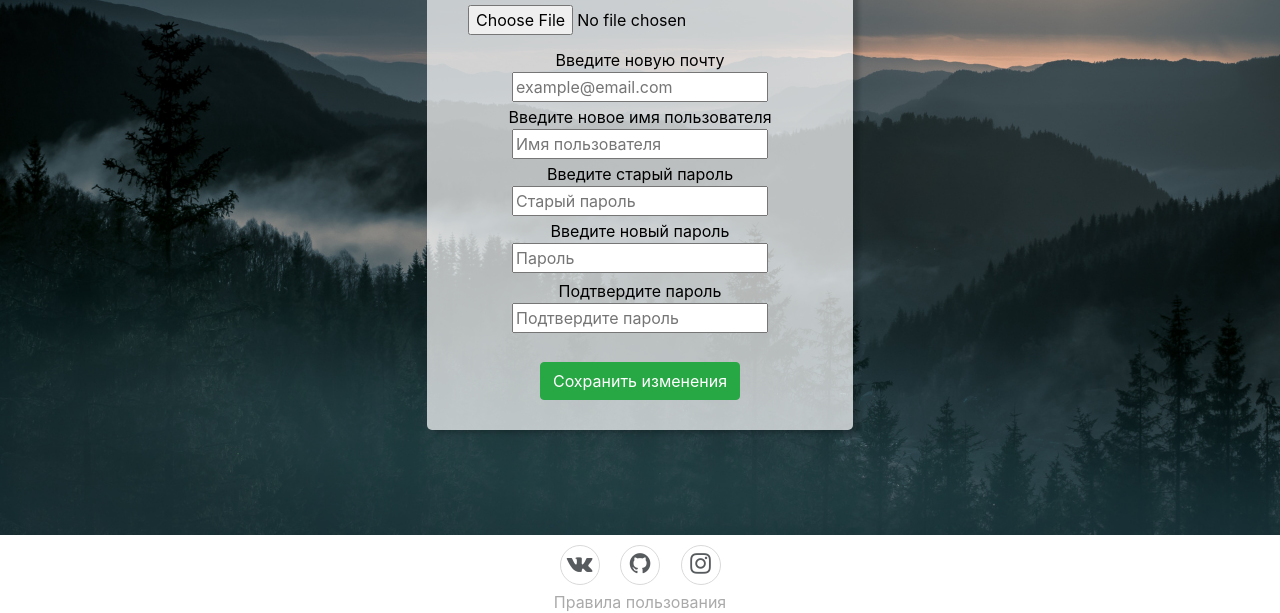
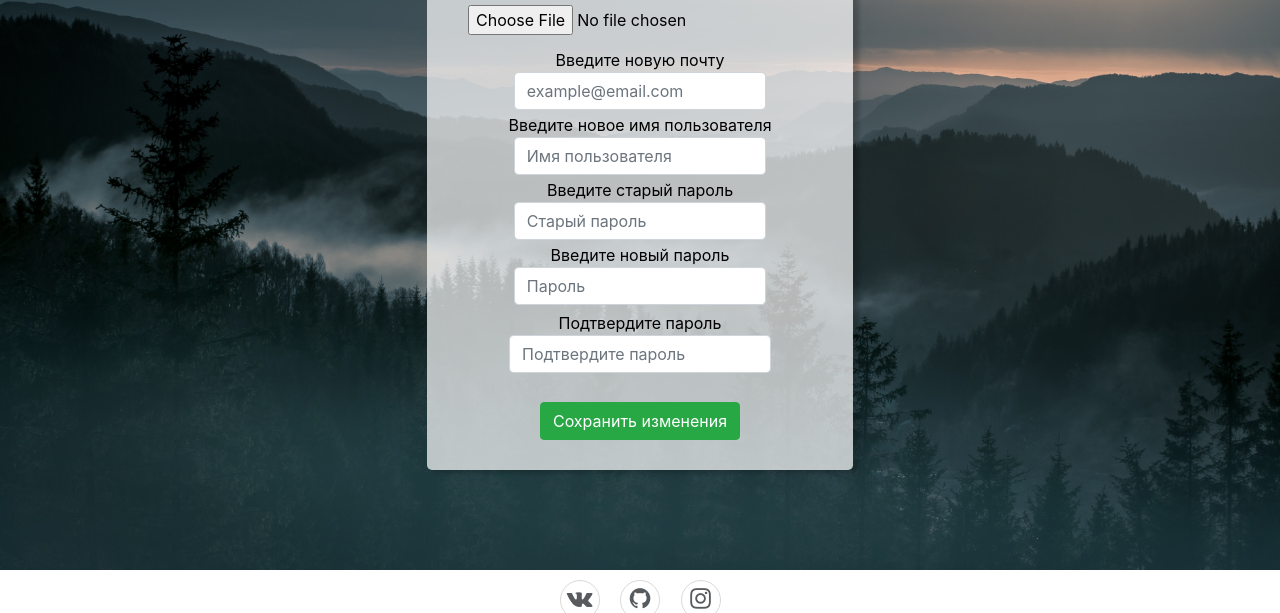
Before and after one commit to ReDF-d/ChatWebApp, a Spring app: template src/main/resources/templates/editprofile.html in a window 1280 px wide. Shown: the part 361-974 px from the top of the page. Run offline with Thymeleaf, Linux system fonts and the light colour scheme; the template is opened without the code that fills it, so the values that code supplies are empty; some of the project's set-up classes (security, data sources, template engines, error pages and the like) are left out, and stand-ins take their place; some libraries are stand-ins or nearby versions.

Commit message:
changed input styles

```diff
--- a/src/main/resources/templates/editprofile.html
+++ b/src/main/resources/templates/editprofile.html
@@ -42,9 +42,9 @@
                               th:each="error:${#fields.errors('login')}"
                               th:text="${error}"></span>
                         <div class="row">
-                            <div class="col">
-                                <input id="email" name="login" placeholder="example@email.com" th:field="*{login}"
-                                       type="text">
+                            <div class="col d-flex justify-content-center">
+                                <input class="form-control" id="email" name="login" placeholder="example@email.com" th:field="*{login}"
+                                       type="text" style="width: 70%">
                             </div>
                         </div>
                     </div>
@@ -53,7 +53,7 @@
                      style="margin: 3px;">
                     <div class="col-xl-12 offset-xl-0 text-center user_profile_friends">
                         <div class="row">
-                            <div class="col">
+                            <div class="col d-flex justify-content-center">
                                 <span>Введите новое имя пользователя</span>
                             </div>
                         </div>
@@ -61,10 +61,10 @@
                               th:each="error:${#fields.errors('username')}"
                               th:text="${error}"></span>
                         <div class="row">
-                            <div class="col">
-                                <input id="username" name="username" placeholder="Имя пользователя"
+                            <div class="col d-flex justify-content-center">
+                                <input class="form-control" id="username" name="username" placeholder="Имя пользователя"
                                        th:field="*{username}"
-                                       type="text">
+                                       type="text" style="width: 70%">
                             </div>
                         </div>
                     </div>
@@ -81,10 +81,10 @@
                               th:each="error:${#fields.errors('oldPassword')}"
                               th:text="${error}"></span>
                         <div class="row">
-                            <div class="col">
-                                <input id="oldPassword" name="oldPassword" placeholder="Старый пароль"
+                            <div class="col d-flex justify-content-center">
+                                <input class="form-control" id="oldPassword" name="oldPassword" placeholder="Старый пароль"
                                        th:field="*{oldPassword}"
-                                       type="password"></div>
+                                       type="password" style="width: 70%"></div>
                         </div>
                     </div>
                 </div>
@@ -100,9 +100,9 @@
                               th:each="error:${#fields.errors('password')}"
                               th:text="${error}"></span>
                         <div class="row">
-                            <div class="col">
-                                <input id="password" name="password" placeholder="Пароль" th:field="*{password}"
-                                       type="password"></div>
+                            <div class="col d-flex justify-content-center">
+                                <input class="form-control" id="password" name="password" placeholder="Пароль" th:field="*{password}"
+                                       type="password" style="width: 70%"></div>
                         </div>
                     </div>
                 </div>
@@ -115,13 +115,13 @@
                               th:each="error:${#fields.errors('confirmPassword')}"
                               th:text="${error}"></span>
                         <div class="row">
-                            <div class="col">
-                                <input id="confirmPassword" name="confirmPassword" placeholder="Подтвердите пароль"
-                                       th:field="*{confirmPassword}" type="password"></div>
+                            <div class="col d-flex justify-content-center">
+                                <input class="form-control" id="confirmPassword" name="confirmPassword" placeholder="Подтвердите пароль"
+                                       th:field="*{confirmPassword}" type="password" style="width: 66%"></div>
                         </div>
                     </div>
                 </div>
-                <p><input th:name="${_csrf.parameterName}" th:value="${_csrf.token}"
+                <p><input  th:name="${_csrf.parameterName}" th:value="${_csrf.token}"
                           type="hidden"/></p>
                 <div class="row d-flex d-sm-flex d-xl-flex justify-content-center align-items-center justify-content-sm-center align-items-sm-center justify-content-xl-center align-items-xl-center">
                     <div class="col-xl-12 offset-xl-0 text-center" style="margin-top: 10px;margin-bottom: 30px;">
```
